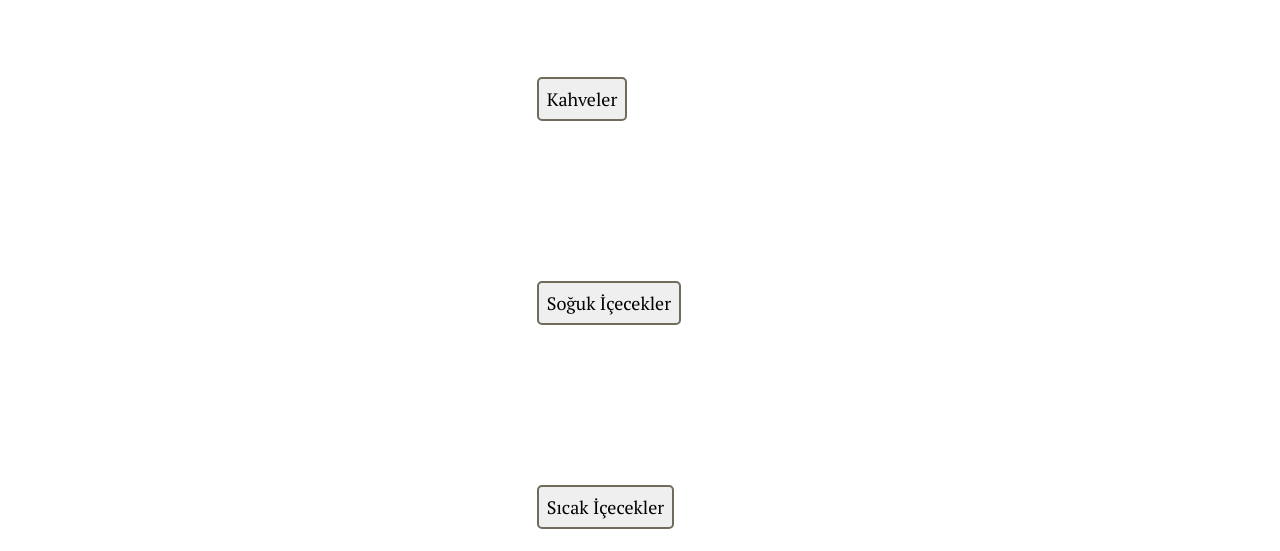
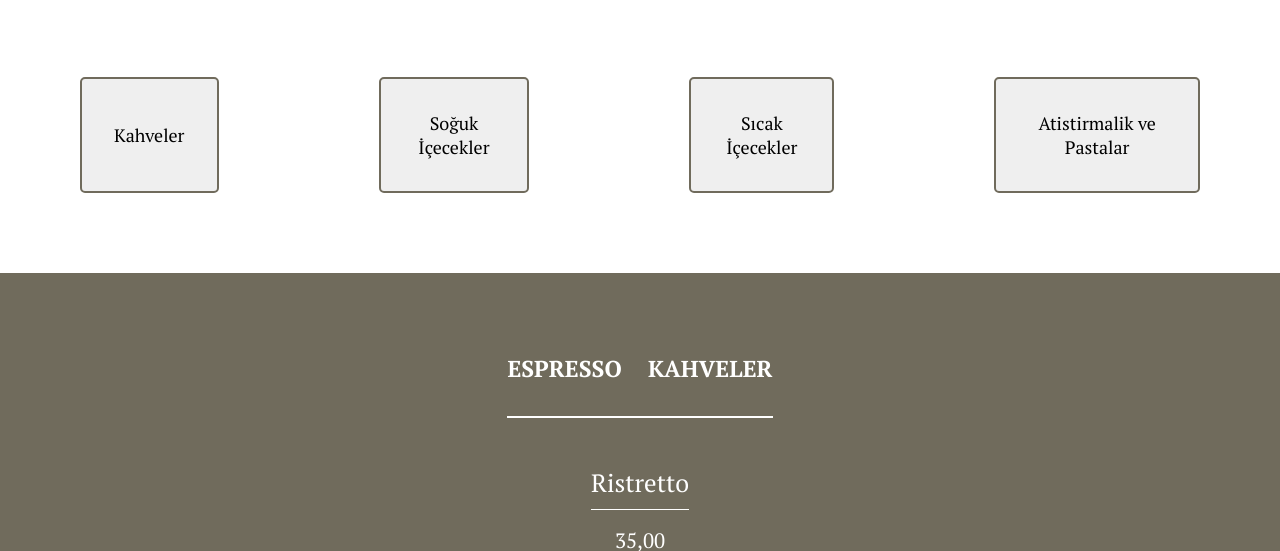
Before and after one commit to Revlice/terapikahve, a plain HTML site: page index.html in a window 1280 px wide. Shown: the part 253-804 px from the top of the page. Drawn offline with Linux system fonts and the light colour scheme.

Commit message:
Add files via upload

```diff
--- a/style.css
+++ b/style.css
@@ -23,22 +23,22 @@
  .navbar {
      display: flex;
      justify-content: center;
-     align-items: center;
      width: 100%;
+
 
  }
 
- .navbar li {
-     display: inline-flex;
- }
+
+
 
  .menu-button {
-     padding: 0.5rem;
+     padding: 2rem;
      border: 2px solid #706b5c;
      font-size: 18px;
      font-weight: 200;
      margin: 5rem;
      border-radius: 5px;
+
 
  }
 
@@ -58,13 +58,10 @@
      width: 100%;
  }
 
- a {
-     color: black;
- }
 
  .navbar ul {
      display: flex;
-     flex-direction: column;
+     flex-direction: row;
 
  }
 
@@ -92,16 +89,20 @@
      justify-content: space-between;
      flex-direction: column;
      align-items: center;
+     margin-top: 3rem;
+
  }
+
 
  .icerik h3 {
      padding: 2rem;
      font-size: 23px;
      display: block;
-     font-weight: 900;
+     font-weight: 700;
      display: block;
+     word-spacing: 20px;
+ }
 
- }
 
  .icerik h3::after {
      display: block;
```
